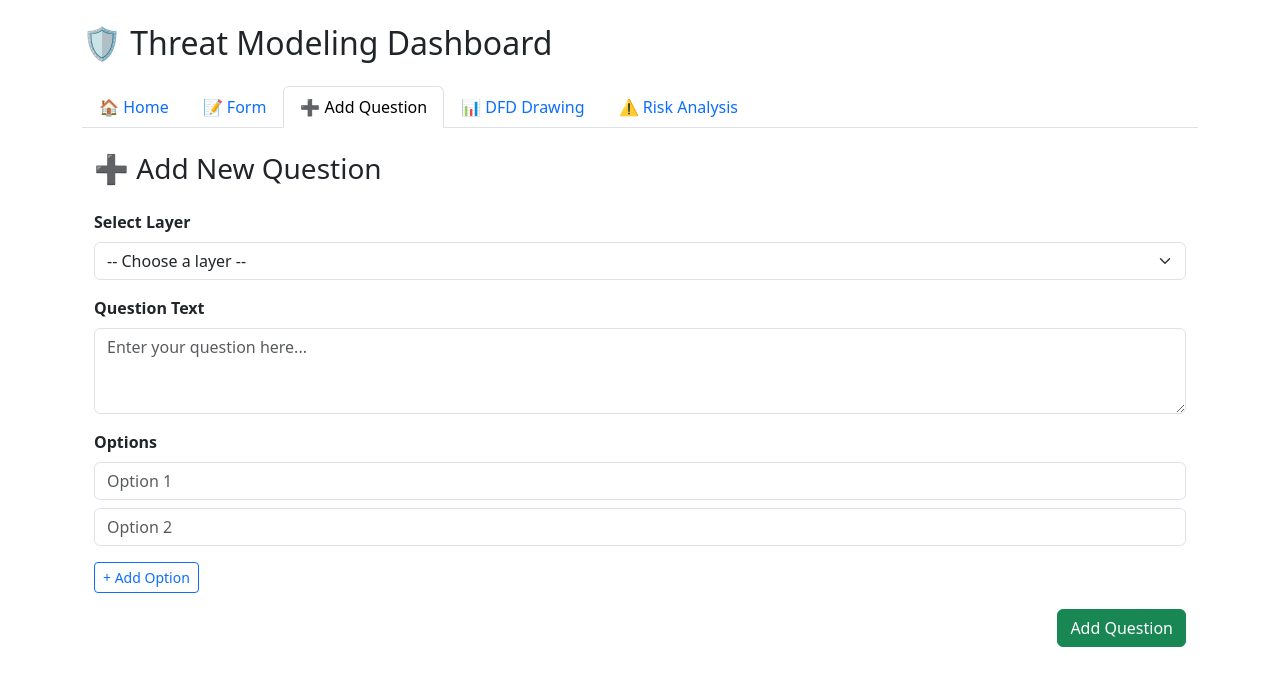
After one commit to izerburak/ThreatModelwFlask, a Flask app: page /add-question in a window 1280 px wide. The commit adds this page. Shown: the top 686 px of the page. Run offline with Flask 3, Linux system fonts and the light colour scheme.

Commit message:
Add Question Tab Frontend

```diff
--- /dev/null
+++ b/app/templates/add_question.html
@@ -0,0 +1,68 @@
+{% extends "layout.html" %}
+
+{% block content %}
+<div class="container mt-4">
+    <h3 class="mb-4">➕ Add New Question</h3>
+
+    <!-- Layer selection -->
+    <div class="mb-3">
+        <label for="layerSelect" class="form-label"><strong>Select Layer</strong></label>
+        <select class="form-select" id="layerSelect">
+            <option value="">-- Choose a layer --</option>
+            <option value="layer1">Layer 1 – Scope & Context</option>
+            <option value="layer2">Layer 2 – Actors & Entities</option>
+            <option value="layer3">Layer 3 – Data Assets</option>
+            <option value="layer4">Layer 4 – Architecture</option>
+            <option value="layer5">Layer 5 – Security Controls</option>
+            <option value="layer6">Layer 6 – Operations</option>
+            <option value="layer7">Layer 7 – Threat Hypotheses</option>
+        </select>
+    </div>
+
+    <!-- Question text -->
+    <div class="mb-3">
+        <label for="questionText" class="form-label"><strong>Question Text</strong></label>
+        <textarea id="questionText" class="form-control" rows="3" placeholder="Enter your question here..."></textarea>
+    </div>
+
+    <!-- Options -->
+    <div class="mb-3">
+        <label class="form-label"><strong>Options</strong></label>
+        <div id="optionsContainer">
+            <div class="option-input-group d-flex align-items-center mb-2">
+                <input type="text" class="form-control" placeholder="Option 1">
+            </div>
+            <div class="option-input-group d-flex align-items-center mb-2">
+                <input type="text" class="form-control" placeholder="Option 2">
+            </div>
+        </div>
+        <button type="button" class="btn btn-outline-primary btn-sm mt-2" id="addOptionBtn">+ Add Option</button>
+    </div>
+
+    <!-- Submit -->
+    <div class="text-end">
+        <button class="btn btn-success">Add Question</button>
+    </div>
+</div>
+
+<script>
+    const addOptionBtn = document.getElementById('addOptionBtn');
+    const optionsContainer = document.getElementById('optionsContainer');
+    let optionCount = 2;
+
+    addOptionBtn.addEventListener('click', () => {
+        optionCount++;
+        const optionGroup = document.createElement('div');
+        optionGroup.classList.add('option-input-group', 'd-flex', 'align-items-center', 'mb-2');
+        optionGroup.innerHTML = `
+            <input type="text" class="form-control me-2" placeholder="Option ${optionCount}">
+            <button type="button" class="btn btn-outline-danger btn-sm removeOptionBtn">−</button>
+        `;
+        optionsContainer.appendChild(optionGroup);
+
+        optionGroup.querySelector('.removeOptionBtn').addEventListener('click', () => {
+            optionGroup.remove();
+        });
+    });
+</script>
+{% endblock %}
--- a/app/templates/form.html
+++ b/app/templates/form.html
@@ -1,6 +1,6 @@
 {% extends "layout.html" %}
 {% block content %}
-  <h3>Form - {{ layer_name|capitalize }}</h3>
+  <h3>{{ layer_name|capitalize }}</h3>
 
   <form method="post" class="mt-3">
 
@@ -9,9 +9,7 @@
         <label class="form-label fw-semibold">
           {{ loop.index }}. {{ q.text }}
         </label>
-
         {% if q.options %}
-          {# Çoktan seçmeli: checkbox (çoklu seçime uygun) #}
           {% for opt in q.options %}
             <div class="form-check">
               <input class="form-check-input"
@@ -25,12 +23,12 @@
             </div>
           {% endfor %}
         {% else %}
-          {# Açık uçlu metin #}
           <input class="form-control" name="q_{{ q.id }}" placeholder="Type your answer here">
         {% endif %}
       </div>
     {% endfor %}
 
     <button class="btn btn-primary" type="submit">Submit and Move to Next Layer</button>
+    <div class="mb-5"></div>
   </form>
 {% endblock %}
```
